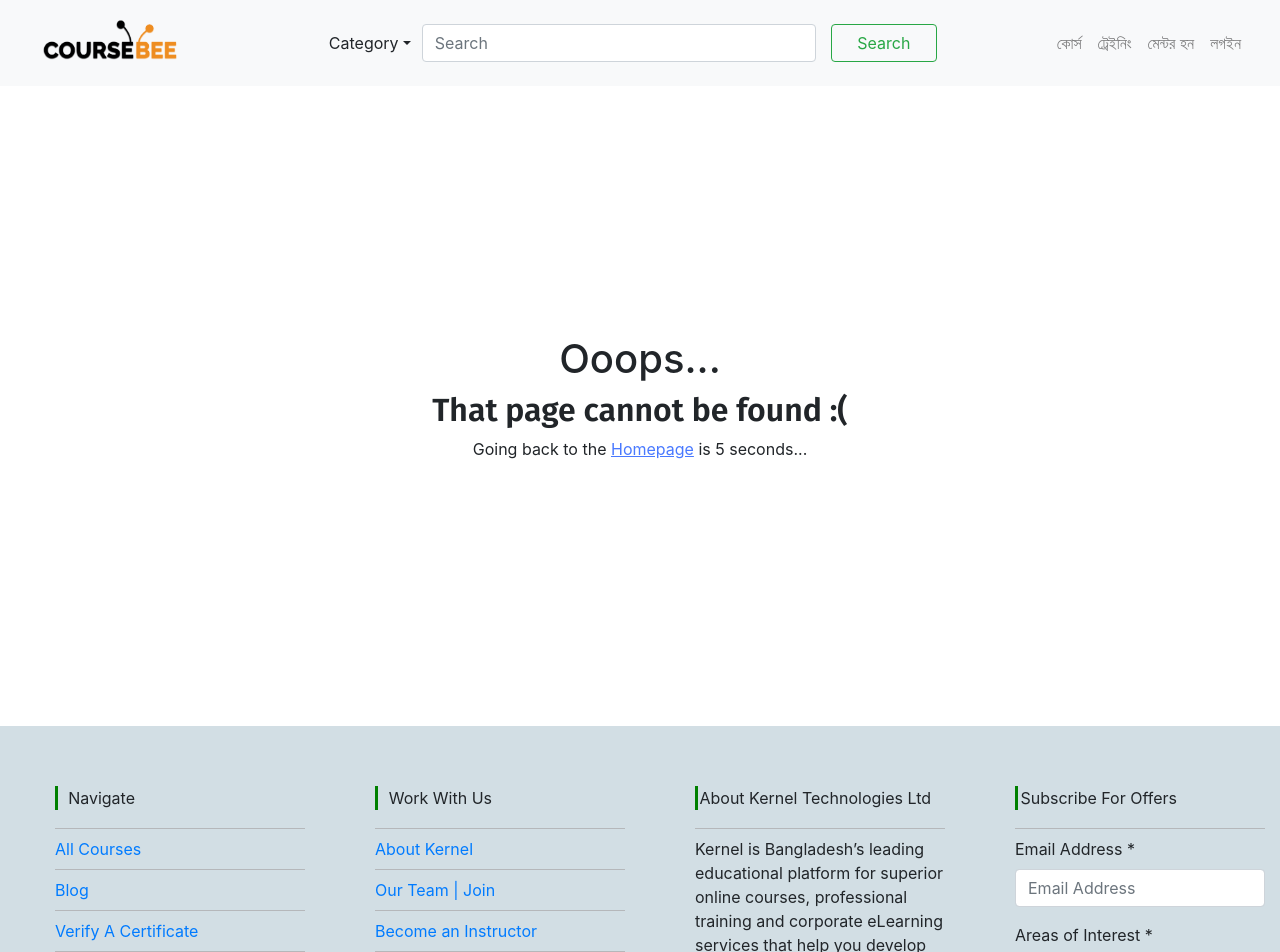
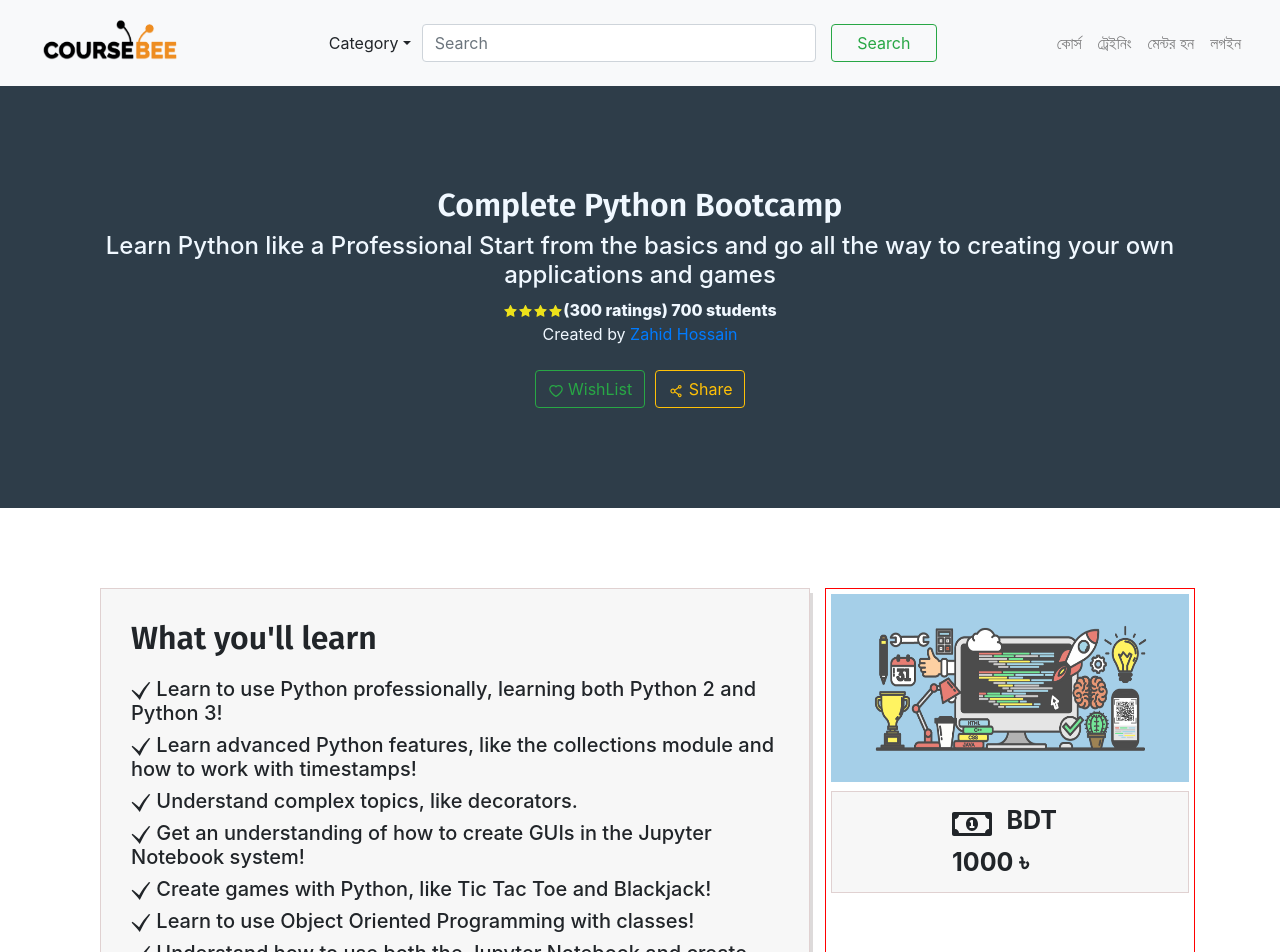
Before and after one commit to krnltech/coursebee-client, a Next.js app: page /course-details in a window 1280 px wide. Before the commit this address had no page. Shown: the top 952 px of the page. Built offline with nearby package versions, Linux system fonts and the light colour scheme.

Commit message:
course details page is linked with home

```diff
--- a/components/Layout.js
+++ b/components/Layout.js
@@ -5,10 +5,10 @@ const Layout = ({ children }) => {
   return (
     <>
       <Navbar />
-      { children }
+      {children}
       <Footer />
     </>
   );
-}
+};
 
 export default Layout;
--- /dev/null
+++ b/components/course-highlight/CourseHighlight.js
@@ -0,0 +1,17 @@
+import Image from "next/image";
+import { FaRegMoneyBillAlt } from "react-icons/fa";
+
+import styles from "./CourseHighlight.module.css";
+
+const CourseHighlight = () => {
+  return (
+    <>
+      <div>
+        <Image src="/images/1.png" width={528} height={277}/>
+        <div className={styles.price}> <FaRegMoneyBillAlt style={{ fontSize: "40px", marginRight: "10px" }}/> <span style={{ fontSize: "25px", fontWeight: "bold" }}>BDT 1000 ৳</span></div>
+      </div>
+    </>
+  );
+};
+
+export default CourseHighlight;
--- /dev/null
+++ b/components/course-highlight/CourseHighlight.module.css
@@ -0,0 +1,6 @@
+.price {
+  border: 1px solid rgb(224, 209, 209);
+  padding: 10px 120px;
+  background-color: rgb(247, 247, 247);
+  margin-top: 3px;
+}
--- a/pages/courseDetails.js
+++ b/pages/course-details.js
@@ -4,6 +4,7 @@ import classNames from "classnames";
 import HeadComps from "../components/Head";
 import CourseBanner from "../components/course-banner/CourseBanner";
 import CourseSummary from "../components/course-summary/CourseSummary";
+import CourseHighlight from "../components/course-highlight/CourseHighlight";
 
 const CourseDetails = () => {
   return (
@@ -28,12 +29,14 @@ const CourseDetails = () => {
         />
       </section>
 
+
       <section className={classNames(styles.layer, "container")}>
         <div className="row">
           <div className="col-md-8">
             <CourseSummary />
           </div>
           <div className="col-md-4" style={{ border: "1px solid red", padding: "5px" }}>
+            <CourseHighlight />
           </div>
         </div>
       </section>
--- a/pages/index.js
+++ b/pages/index.js
@@ -53,7 +53,7 @@ export default function Home() {
         </div>
       </section>
 
-      {/* Motivation  */}
+      {/* Motivation */}
       <section className={styles.layer}>
         <Heading headerText="আপনার মূল্যবান সময় বা অর্থ অপচয় করবেন না"/>
         <p className={styles.secondTitle}>
@@ -170,7 +170,7 @@ export default function Home() {
         </div>
       </section>
 
-      {/* Inner Banner  */}
+      {/* Inner Banner */}
       <section className={styles.layer}>
         <div className={classNames("container-fluid", styles.innerBanner)}>
           <h2>আপনার অনলাইন শেখার অভিজ্ঞতাটি সর্বাধিক করুন</h2>
@@ -181,7 +181,7 @@ export default function Home() {
         </div>
       </section>
 
-      {/* Success Stories   */}
+      {/* Success Stories */}
       <section className={styles.layer}>
         <SuccessCard />
       </section>
```
Also changed, not shown: components/slider/Slider.js (+8 -2 lines).
